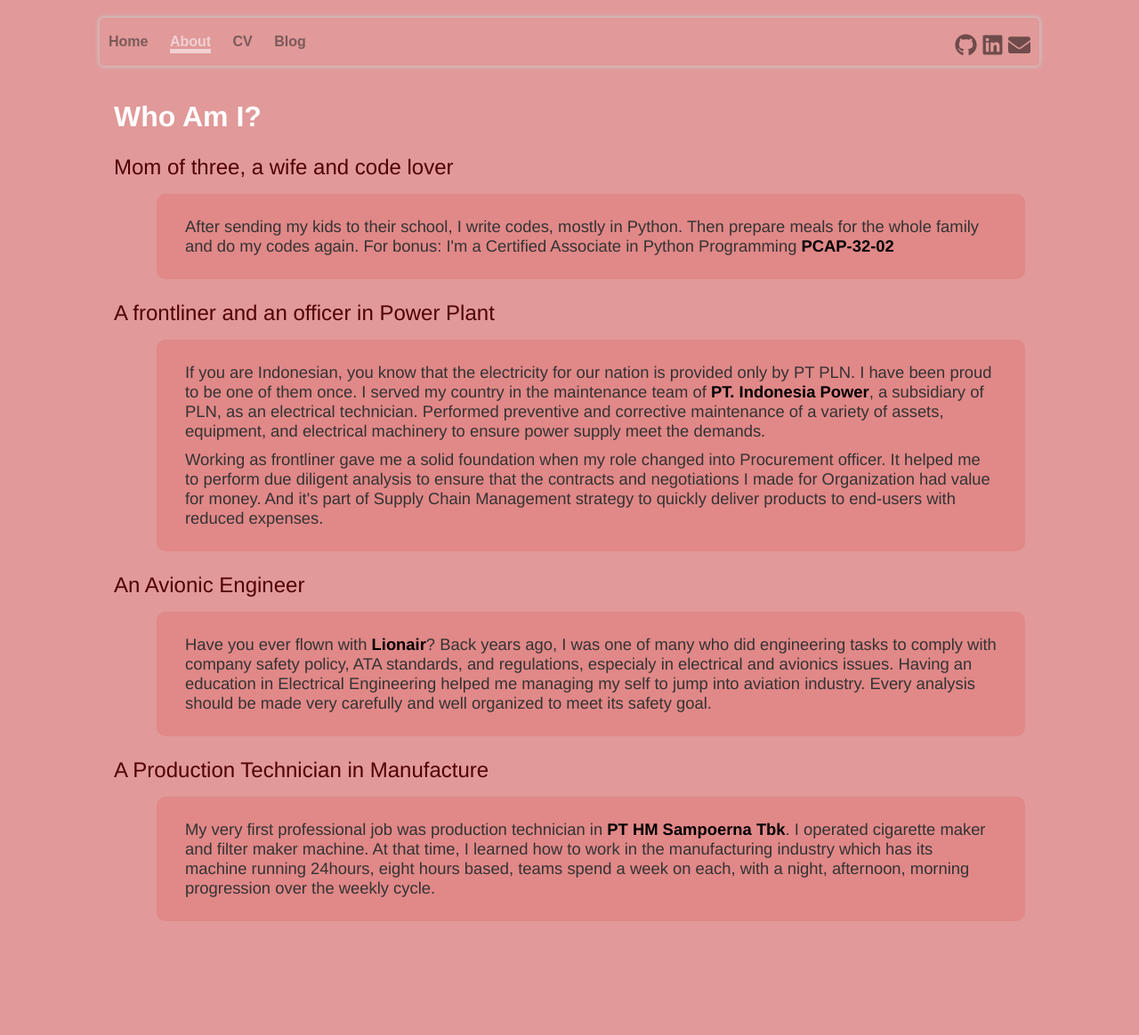
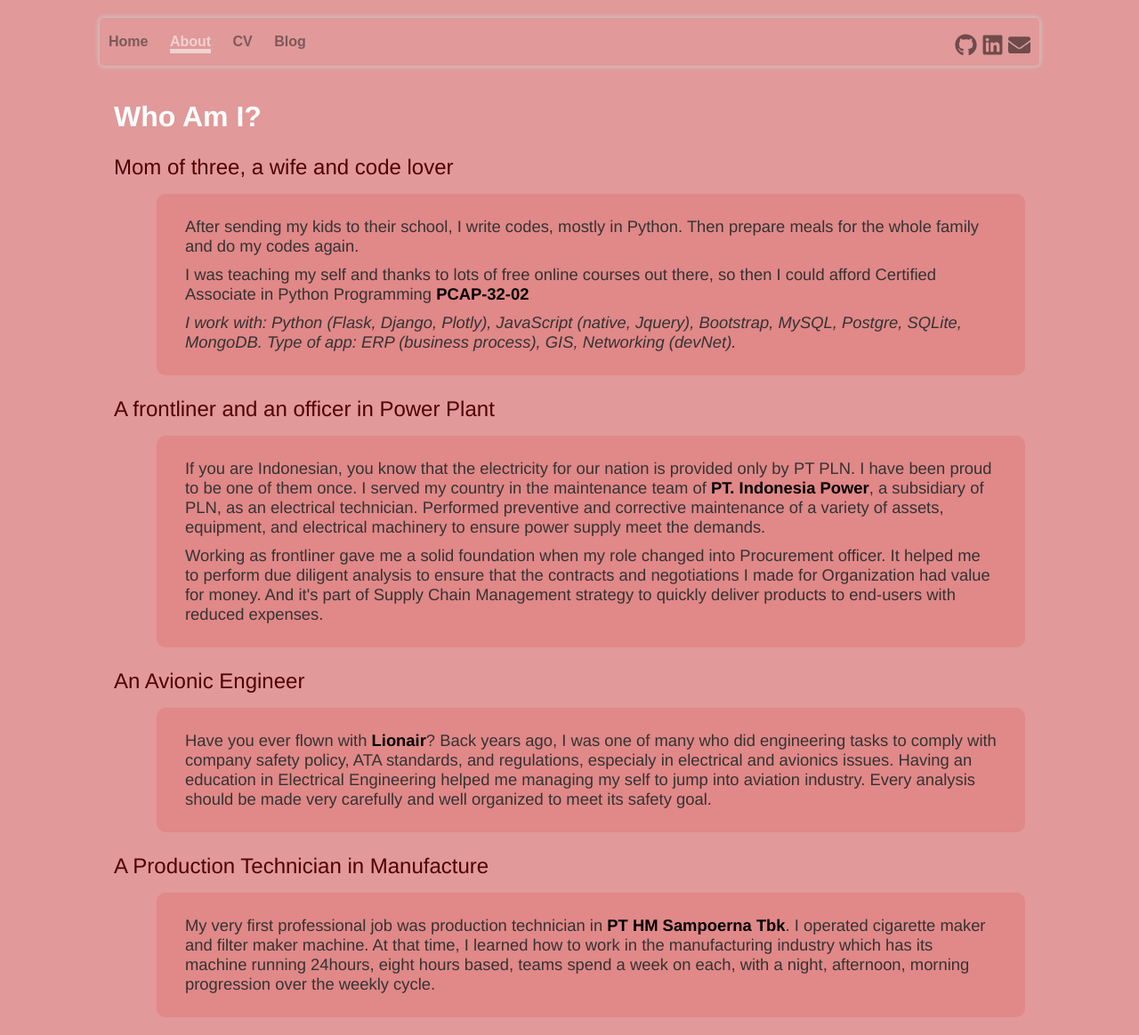
Before and after one commit to sumandari/sumandari.github.io, a Jekyll site: the page built from about/index.md, in a window 1280 px wide. Shown: the whole page at 89% size. Built offline with Jekyll 4.4.1, drawn with Linux system fonts in a browser that asks for light colours; before the commit the page ends 1056 px from its top, so only the background shows below that.

Commit message:
edit index

```diff
--- a/about/index.md
+++ b/about/index.md
@@ -8,7 +8,14 @@ title: sumandari's page
     <div class="fade-in">
         <ul>
             <li>
-                After sending my kids to their school, I write codes, mostly in Python. Then prepare meals for the whole family and do my codes again. For bonus: I'm a Certified Associate in Python Programming <a href="https://www.youracclaim.com/badges/28176065-28d3-45a1-a660-80cc6e5eac24"><strong>PCAP-32-02</strong></a>
+                After sending my kids to their school, I write codes, mostly in Python. Then prepare meals for the whole family and do my codes again.
+            </li>
+            <li>
+                I was teaching my self and thanks to lots of free online courses out there, so then I could afford Certified Associate in Python Programming <a href="https://www.youracclaim.com/badges/28176065-28d3-45a1-a660-80cc6e5eac24"><strong>PCAP-32-02</strong></a>
+            </li>
+            <li>
+                <em>I work with: Python (Flask, Django, Plotly), JavaScript (native, Jquery), Bootstrap, MySQL, Postgre, SQLite, MongoDB.
+                Type of app:  ERP (business process), GIS, Networking (devNet).</em>
             </li>
         </ul>
     </div>
```
